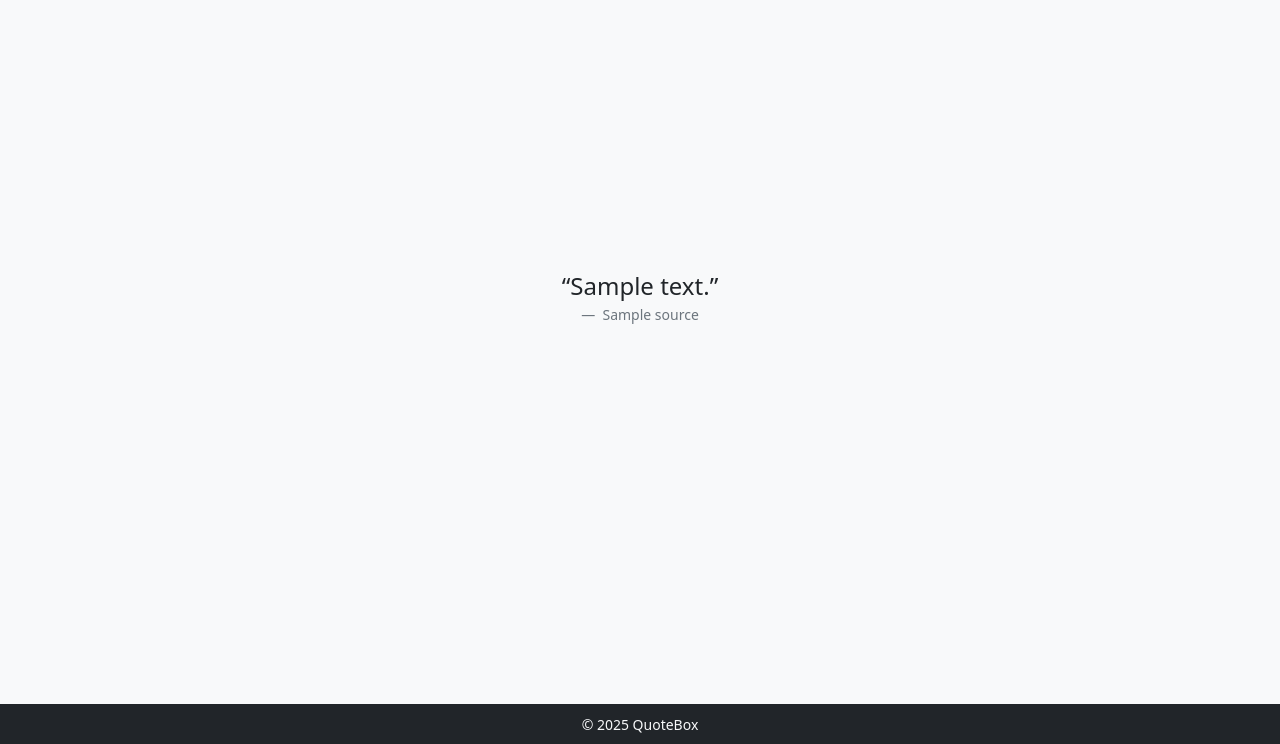
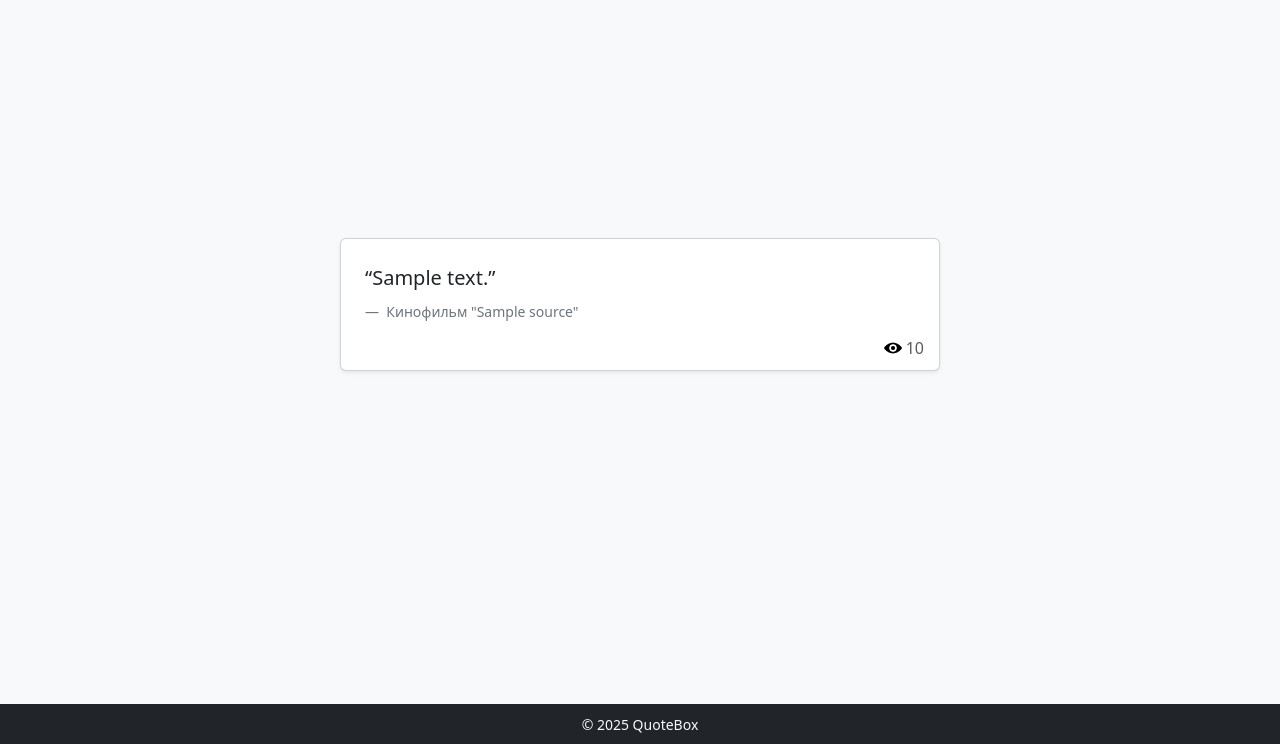
Before and after one commit to YaroslavSoloninin/quotebox, a Django app: template templates/home.html in a window 1280 px wide. Shown: the part 56-800 px from the top of the page. Run offline with Django 3.2, Linux system fonts and the light colour scheme; the template is opened without the code that fills it: most values are stand-ins (such as "Sample title", 1, 10 or a date in 2020).

Commit message:
Feat: add view counter for quotes

```diff
--- a/quotes/views.py
+++ b/quotes/views.py
@@ -37,7 +37,11 @@ class HomeView(TemplateView):
             weighted_quotes = []
             for q in quotes:
                 weighted_quotes.extend([q] * q.weight)
-            context["quote"] = random.choice(weighted_quotes)
+            # context["quote"] = random.choice(weighted_quotes)
+            quote = random.choice(weighted_quotes)
+            quote.views += 1
+            quote.save()
+            context['quote'] = quote
         else:
             context["quote"] = None
 
--- a/templates/home.html
+++ b/templates/home.html
@@ -1,20 +1,30 @@
 {% extends "base.html" %}
+{% load static %}
 
 {% block title %}Главная - QuoteBox{% endblock %}
 
 {% block content %}
-<div class="d-flex justify-content-center align-items-center" style="min-height: 70vh;">
-    <div class="text-center">
+    <div class="d-flex justify-content-center align-items-center" style="min-height: 70vh;">
         {% if quote %}
-            <blockquote class="blockquote">
-                <p class="fs-4">“{{ quote.text }}”</p>
-            </blockquote>
-            <footer class="blockquote-footer">
-                {{ quote.source.name }}
-            </footer>
+            <div class="card shadow-sm p-4" style="max-width: 600px; position: relative; width: 100%;">
+                <blockquote class="blockquote mb-4">
+                    <p class="fs-5">“{{ quote.text }}”</p>
+                </blockquote>
+                <footer class="blockquote-footer mb-4">
+                    {% if quote.source.type == 'book' %}
+                        Книга "{{ quote.source.name }}"
+                    {% else %}
+                        Кинофильм "{{ quote.source.name }}"
+                    {% endif %}
+                </footer>
+                <div style="position: absolute; bottom: 10px; right: 15px;"
+                     class="d-flex align-items-center text-muted">
+                    <img src="{% static 'img/eye.png' %}" alt="просмотры" width="18" height="18" class="me-1">
+                    <span>{{ quote.views }}</span>
+                </div>
+            </div>
         {% else %}
             <p class="text-muted">Цитат пока нет. Добавьте первую!</p>
         {% endif %}
     </div>
-</div>
 {% endblock %}
```
Also changed, not shown: quotes/static/img/eye.png (added).
